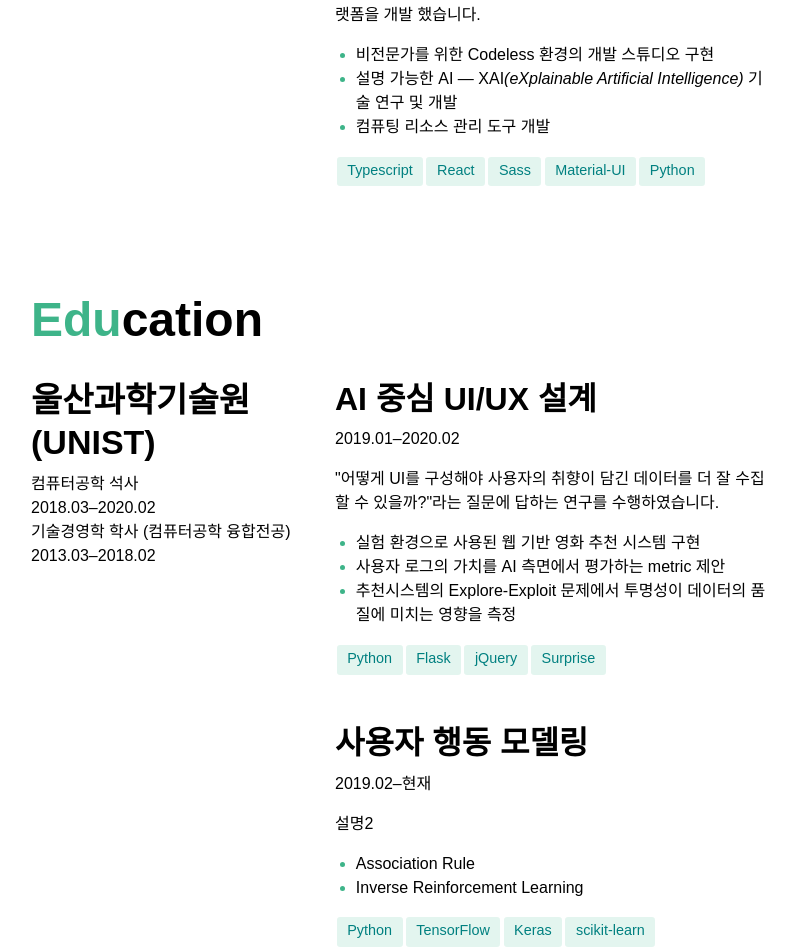
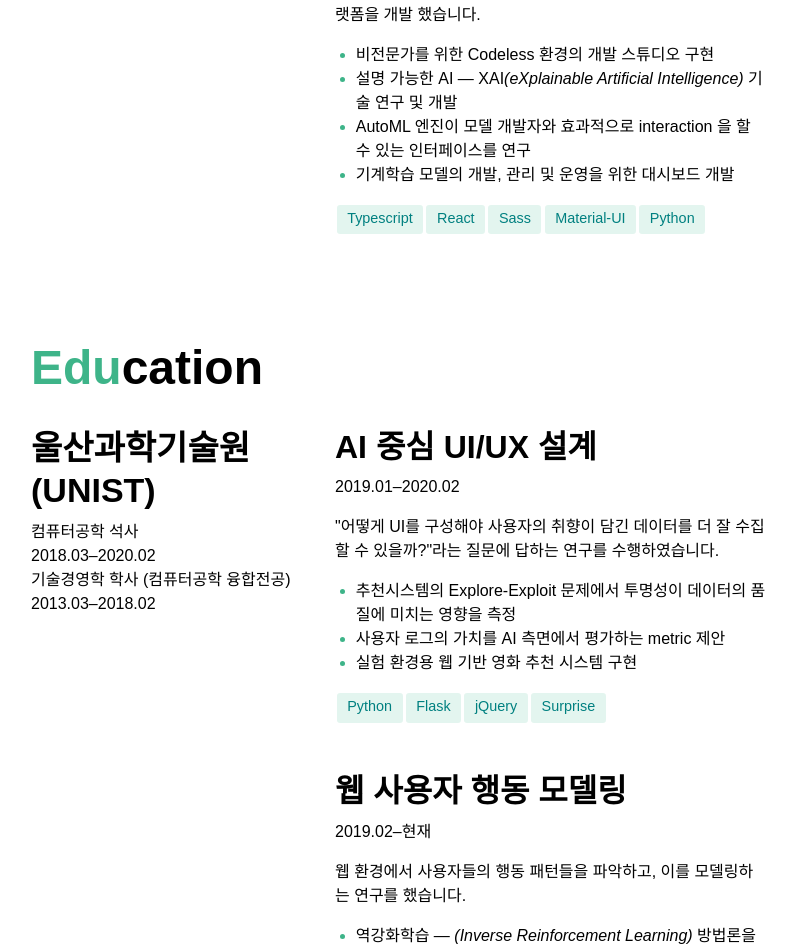
Before and after one commit to simulacre7/resume, a React (Create React App) app: page / in a window 1280 px wide. Shown: the part 1045-1994 px from the top of the page, without its empty margins (241-1035 px from the left). Built offline with nearby package versions, Linux system fonts and the light colour scheme; a web font is replaced by a local one.

Commit message:
Edu 관련 설명 추가

```diff
--- a/src/components/OneColumn/Skills/Skills.jsx
+++ b/src/components/OneColumn/Skills/Skills.jsx
@@ -24,9 +24,7 @@ export default function Skills() {
       <Item
         title="프론트엔드"
         details={[
-          "Visual analytics 도구 개발; Shneiderman's mantra (overview first, zoom and filter, details on demand)에 기반한 설계",
-          "XAI (Ex: Shap, PDP, Local Surrogate Model...)",
-          "UI를 사용자 측면에서 바라볼 뿐만 아니라, AI 측면에서의 implicit feedback 수집용으로도 바라볼 줄 안다.",
+          "Visual analytics 도구 개발; Shneiderman's mantra (overview first, zoom and filter, details on demand)에 기반한 설계에 익숙합니다.",
           "ES6 이상 문법을 적극 사용합니다.",
           "타입스크립트를 사용해 개발할 수 있습니다.",
           "Vanilla JS 를 이용해 DOM 을 조작할 수 있습니다.",
@@ -45,10 +43,18 @@ export default function Skills() {
       />
 
       <Item
-        title="기계학습"
+        title="AI"
         details={[
-          "TensorFlow, Keras 등을 활용한 딥러닝 구현 가능",
-          "XGBoost, AutoScikit 등을 활용한 정형데이터 기반 머신러닝 모델 구현 가능",
+          "TensorFlow, Keras 등을 활용한 딥러닝 모델의 구현이 가능합니다.",
+          "XGBoost, AutoScikit 등을 활용한 정형데이터 기반 머신러닝 모델의 구현이 가능합니다.",
+          <>
+            AutoML 알고리즘들을 구현 할 수 있습니다 &mdash; Bayesian
+            optimization, hyperband, evolutionary algorithm.
+          </>,
+          <>
+            설명 가능한 AI 기술들에 익숙합니다 &mdash; Shap, partial dependence
+            plot, local surrogate model.
+          </>,
         ]}
       />
     </section>
--- a/src/components/TwoColumn/Education.jsx
+++ b/src/components/TwoColumn/Education.jsx
@@ -53,17 +53,29 @@ export default function Education() {
               </>
             }
             did={[
-              "실험 환경으로 사용된 웹 기반 영화 추천 시스템 구현",
+              "추천시스템의 Explore-Exploit 문제에서 투명성이 데이터의 품질에 미치는 영향을 측정",
               "사용자 로그의 가치를 AI 측면에서 평가하는 metric 제안",
-              "추천시스템의 Explore-Exploit 문제에서 투명성이 데이터의 품질에 미치는 영향을 측정",
+              "실험 환경용 웹 기반 영화 추천 시스템 구현",
             ]}
             techStack={["Python", "Flask", "jQuery", "Surprise"]}
           />
           <Project
-            title="사용자 행동 모델링"
+            title="웹 사용자 행동 모델링"
             time="2019.02&ndash;현재"
-            description="설명2"
-            did={["Association Rule", "Inverse Reinforcement Learning"]}
+            description={
+              <>
+                웹 환경에서 사용자들의 행동 패턴들을 파악하고, 이를 모델링하는
+                연구를 했습니다.
+              </>
+            }
+            did={[
+              <>
+                역강화학습 &mdash; <i>(Inverse Reinforcement Learning)</i>{" "}
+                방법론을 통해, 사용자들의 행동 이력으로 사용자의 보상 함수를
+                추정
+              </>,
+              "Tableau와 같은 데이터 분석 도구, 위키피디아 문서 기반 역사 교육 도구, 카드 게임과 같은 다양한 웹 환경을 다룸",
+            ]}
             techStack={["Python", "TensorFlow", "Keras", "scikit-learn"]}
           />
         </RowRightCell>
--- a/src/components/TwoColumn/WorkExperience.jsx
+++ b/src/components/TwoColumn/WorkExperience.jsx
@@ -49,7 +49,7 @@ export default function WorkExperience() {
               "모듈화가 미흡한 기존 코드를 용도에 맞게 분할하고 인터페이스를 개선",
               "각종 컴포넌트 신규 개발",
             ]}
-            techStack={["Typescript", "React", "Sass", "Material-UI"]}
+            techStack={["Typescript", "React", "Sass", "Material-UI", "jQuery"]}
           />
           <Project
             title="AutoML 플랫폼"
@@ -61,7 +61,8 @@ export default function WorkExperience() {
                 설명 가능한 AI &mdash; XAI
                 <i>(eXplainable Artificial Intelligence)</i> 기술 연구 및 개발
               </>,
-              "컴퓨팅 리소스 관리 도구 개발",
+              "AutoML 엔진이 모델 개발자와 효과적으로 interaction 을 할 수 있는 인터페이스를 연구",
+              <>기계학습 모델의 개발, 관리 및 운영을 위한 대시보드 개발</>,
             ]}
             techStack={["Typescript", "React", "Sass", "Material-UI", "Python"]}
           />
```
